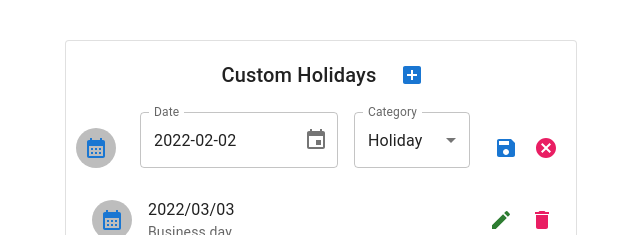
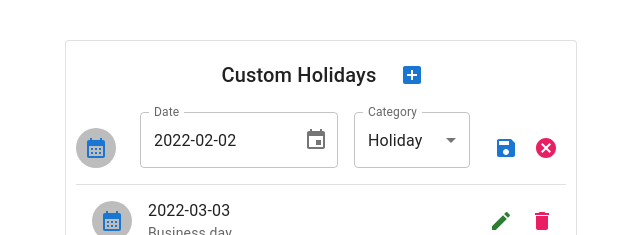
Before and after one commit to nhatvu148/business-day-go, a Next.js app in the folder client/: page / in a window 1280 px wide. Both pictures are taken after a click on the button 820 px from the left and 143 px from the top of the page. Shown: the top 235 px of the page, without its empty margins (319-959 px from the left). Built offline with nearby package versions, Linux system fonts and the light colour scheme.

Commit message:
fix moment format

```diff
--- a/client/pages/index.tsx
+++ b/client/pages/index.tsx
@@ -44,11 +44,11 @@ const Demo = styled("div")(({ theme }) => ({
 }));
 
 const initialCustomHolidays = [
-  { date: "2022/02/02", category: "Holiday" },
-  { date: "2022/03/03", category: "Business day" },
-  { date: "2022/04/04", category: "Holiday" },
-  { date: "2022/05/05", category: "Business day" },
-  { date: "2022/06/06", category: "Holiday" },
+  { date: "2022-02-02", category: "Holiday" },
+  { date: "2022-03-03", category: "Business day" },
+  { date: "2022-04-04", category: "Holiday" },
+  { date: "2022-05-05", category: "Business day" },
+  { date: "2022-06-06", category: "Holiday" },
 ];
 
 function generate(element: React.ReactElement) {
@@ -137,7 +137,7 @@ const Home: NextPage = () => {
       setIsError(true);
       return;
     }
-    const _newDate = moment(newDate).format("YYYY/MM/DD");
+    const _newDate = moment(newDate).format("YYYY-MM-DD");
     if (customHolidays.some((holiday) => holiday.date === _newDate)) {
       setErrorMessage(`Date ${_newDate} already exists`);
       setIsError(true);
@@ -145,7 +145,7 @@ const Home: NextPage = () => {
     }
     setCustomHolidays((prev) => [
       ...prev,
-      { date: moment(newDate).format("YYYY/MM/DD"), category },
+      { date: moment(newDate).format("YYYY-MM-DD"), category },
     ]);
     setNewDate(null);
     // setCategory("");
@@ -165,7 +165,7 @@ const Home: NextPage = () => {
       setIsError(true);
       return;
     }
-    const _newDate = moment(newUpdatedDate).format("YYYY/MM/DD");
+    const _newDate = moment(newUpdatedDate).format("YYYY-MM-DD");
     if (
       customHolidays
         .filter((holiday) => holiday.date !== updatedDate)
@@ -179,7 +179,7 @@ const Home: NextPage = () => {
       prev.map((holiday) => {
         if (holiday.date === updatedDate) {
           return {
-            date: newUpdatedDate.format("YYYY/MM/DD"),
+            date: newUpdatedDate.format("YYYY-MM-DD"),
             category: updatedCategory,
           };
         } else {
@@ -293,6 +293,7 @@ const Home: NextPage = () => {
                   .map((day, id: number) => {
                     if (day.date === updatedDate) {
                       return (
+                        <div>
                           <div
                             style={{
                               marginTop: 5,
@@ -308,7 +309,9 @@ const Home: NextPage = () => {
                               inputFormat="YYYY-MM-DD"
                               value={newUpdatedDate}
                               onChange={handleUpdatedDateChange}
-                            renderInput={(params) => <TextField {...params} />}
+                              renderInput={(params) => (
+                                <TextField {...params} />
+                              )}
                             />
                             <FormControl
                               fullWidth
@@ -350,6 +353,8 @@ const Home: NextPage = () => {
                                 <CancelIcon sx={{ color: pink[500] }} />
                               </IconButton>
                             </Tooltip>
+                          </div>
+                          <Divider />
                         </div>
                       );
                     }
```
Lines whose indentation alone changed are shown as unchanged.
